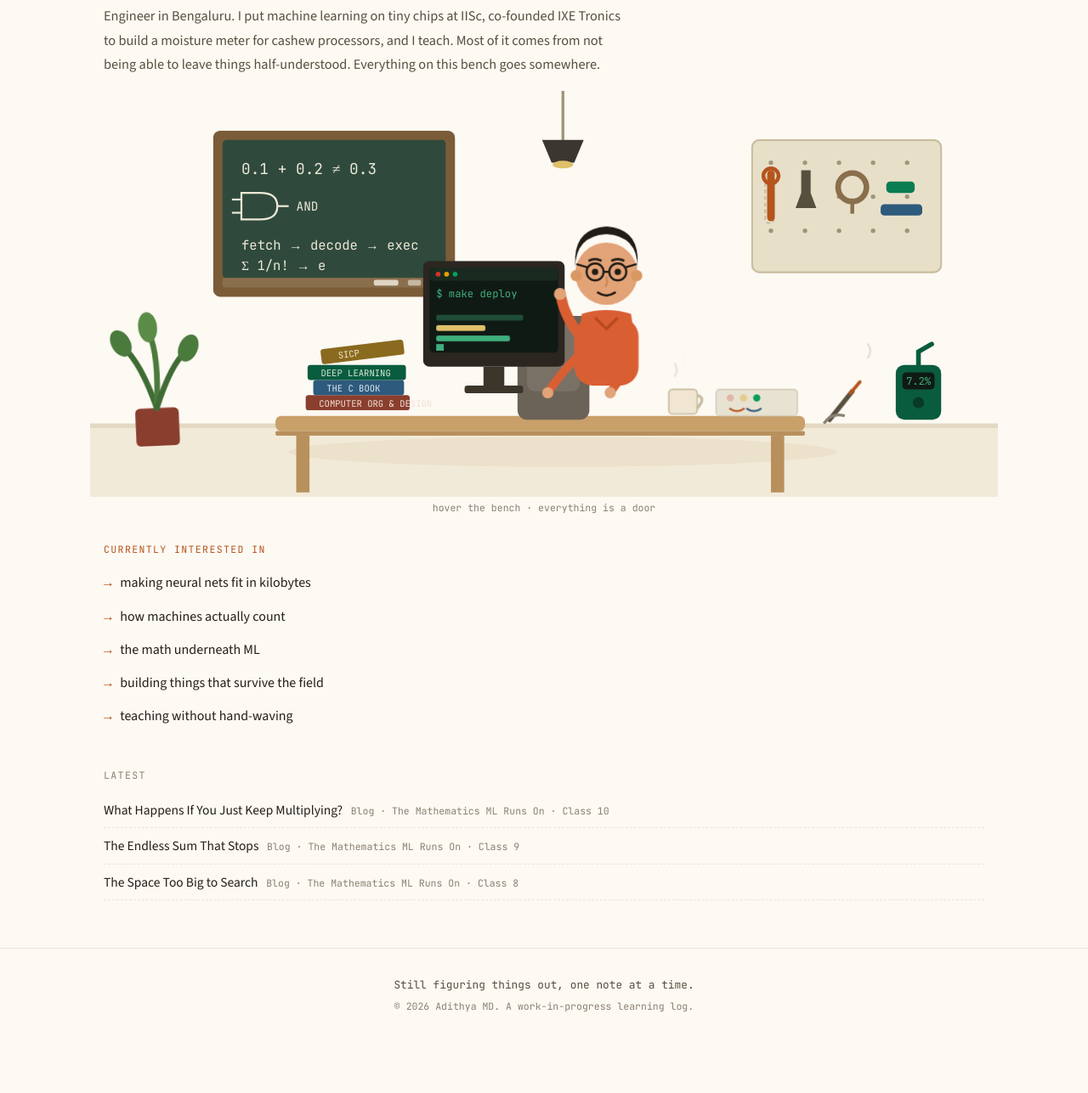
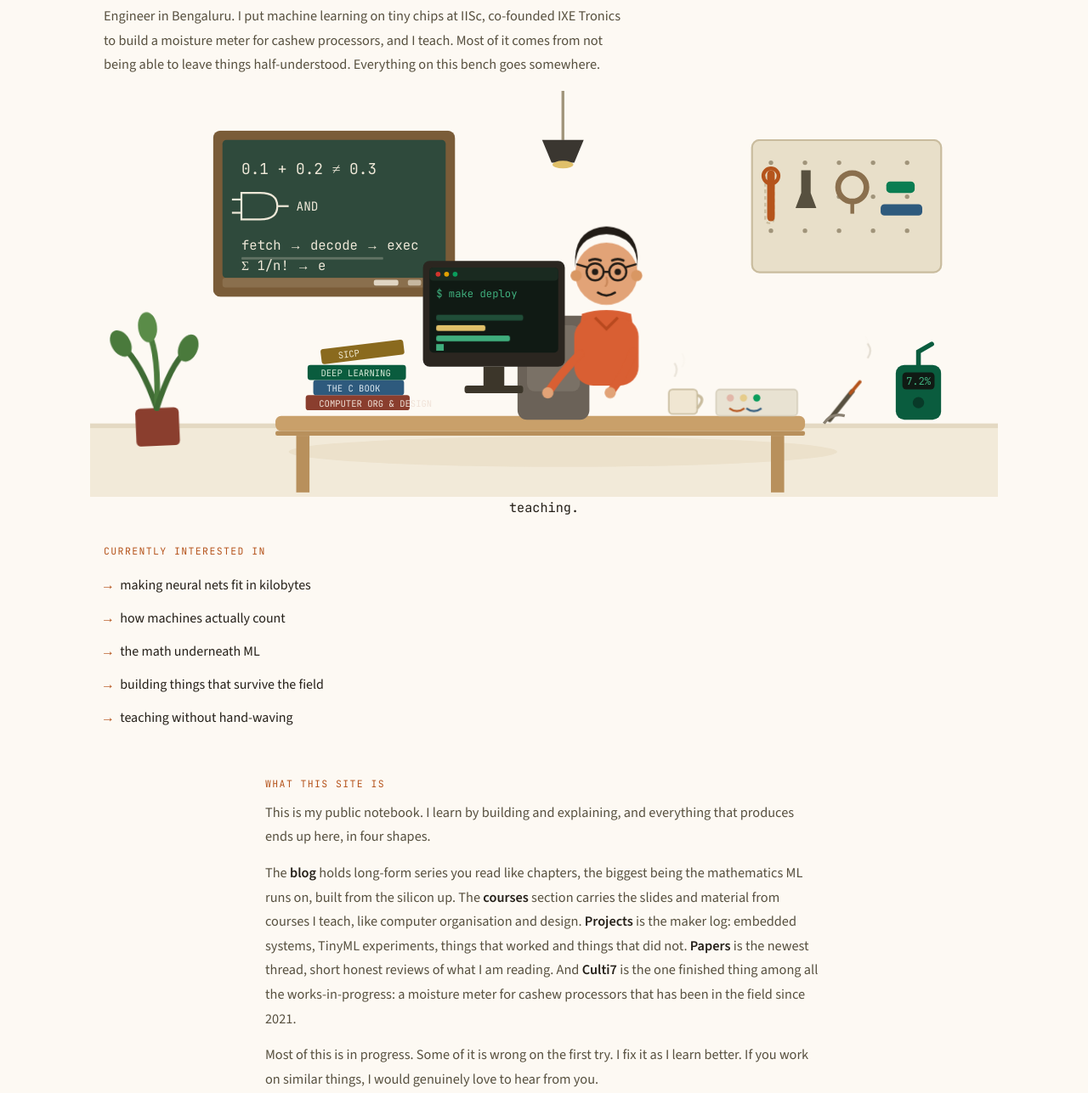
Before and after one commit to adimd/AMD_Website, an Eleventy site: page src/index.njk in a window 1280 px wide. Shown: the part 153-1440 px from the top of the page at 85% size. Before the commit the page ends 1381 px from the top, so only its background shows below. Built offline with nearby package versions, Linux system fonts and the light colour scheme; Eleventy itself is replaced by a stand-in of ours; files that its build step writes are made by us from their sources.

Commit message:
Updated Landing Page animation and Content

```diff
--- a/src/index.njk
+++ b/src/index.njk
@@ -35,8 +35,7 @@ title: Systems, silicon, chalk, and solder
     <ellipse cx="111" cy="256" rx="10" ry="15" fill="#4a7a3c" transform="rotate(26 111 256)"/>
   </g>
 
-  <a href="/courses/">
-  <g class="hot">
+  <g>
     <rect x="130" y="42" width="256" height="176" rx="8" fill="#7a5c38"/>
     <rect x="140" y="52" width="236" height="146" rx="4" fill="#2f4a3c"/>
     <text x="160" y="88" font-family="JetBrains Mono" font-size="16" fill="#eee8d8">0.1 + 0.2 &#8800; 0.3</text>
@@ -50,12 +49,11 @@ title: Systems, silicon, chalk, and solder
     <rect x="140" y="198" width="236" height="10" rx="3" fill="#8a6f4d"/>
     <rect x="300" y="200" width="26" height="6" rx="2" fill="#eee8d8" opacity="0.85"/>
     <rect x="336" y="200" width="14" height="6" rx="2" fill="#eee8d8" opacity="0.6"/>
-    <text class="lbl" x="258" y="238" text-anchor="middle" font-family="JetBrains Mono" font-size="13" fill="#b5541c">&#8594; courses</text>
+    <rect class="an-chalkline" x="160" y="176" width="150" height="2.5" rx="1" fill="#eee8d8"/>
+    <rect class="an-chalk" x="152" y="171" width="14" height="6" rx="2" fill="#ffffff"/>
   </g>
-  </a>
 
-  <a href="/projects/">
-  <g class="hot">
+  <g>
     <rect x="700" y="52" width="200" height="140" rx="8" fill="#e8dfc9" stroke="#c9bc9e" stroke-width="2"/>
     <g fill="#a0947a">
       <circle cx="720" cy="76" r="2.4"/><circle cx="756" cy="76" r="2.4"/><circle cx="792" cy="76" r="2.4"/><circle cx="828" cy="76" r="2.4"/><circle cx="864" cy="76" r="2.4"/>
@@ -70,9 +68,7 @@ title: Systems, silicon, chalk, and solder
     <path d="M806 117 L806 130" stroke="#8a6f4d" stroke-width="4"/>
     <rect x="836" y="120" width="44" height="12" rx="4" fill="#2e5a7d"/>
     <rect x="842" y="96" width="30" height="12" rx="4" fill="#0a7d52"/>
-    <text class="lbl" x="800" y="216" text-anchor="middle" font-family="JetBrains Mono" font-size="13" fill="#b5541c">&#8594; maker log</text>
   </g>
-  </a>
 
   <rect x="196" y="344" width="560" height="16" rx="6" fill="#c9a06a"/>
   <rect x="196" y="360" width="560" height="5" rx="2" fill="#b8905c"/>
@@ -82,8 +78,7 @@ title: Systems, silicon, chalk, and solder
   <rect x="452" y="238" width="76" height="110" rx="10" fill="#6b6258"/>
   <rect x="462" y="248" width="56" height="70" rx="8" fill="#7a7166"/>
 
-  <a href="/blog/">
-  <g class="hot">
+  <g>
     <rect x="228" y="322" width="110" height="16" rx="3" fill="#8a3e2e"/>
     <text x="242" y="334" font-family="JetBrains Mono" font-size="9.5" fill="#f0e2d8">COMPUTER ORG &amp; DESIGN</text>
     <rect x="236" y="306" width="96" height="16" rx="3" fill="#2e5a7d"/>
@@ -94,12 +89,9 @@ title: Systems, silicon, chalk, and solder
       <rect x="244" y="268" width="88" height="16" rx="3" fill="#8a6a1e"/>
       <text x="262" y="280" font-family="JetBrains Mono" font-size="9.5" fill="#f0e8d0">SICP</text>
     </g>
-    <text class="lbl" x="284" y="256" text-anchor="middle" font-family="JetBrains Mono" font-size="13" fill="#b5541c">&#8594; blog</text>
   </g>
-  </a>
 
-  <a href="/projects/">
-  <g class="hot">
+  <g>
     <rect x="352" y="180" width="150" height="112" rx="7" fill="#2b2620"/>
     <rect x="359" y="187" width="136" height="90" rx="4" fill="#101a14"/>
     <rect x="359" y="187" width="136" height="14" rx="4" fill="#1a2a20"/>
@@ -112,16 +104,9 @@ title: Systems, silicon, chalk, and solder
     <rect class="an-cur" x="366" y="268" width="8" height="7" fill="#3fae7d"/>
     <rect x="416" y="292" width="22" height="20" fill="#3c362a"/>
     <rect x="396" y="312" width="62" height="8" rx="3" fill="#3c362a"/>
-    <text class="lbl" x="427" y="170" text-anchor="middle" font-family="JetBrains Mono" font-size="13" fill="#b5541c">&#8594; systems &amp; code</text>
   </g>
-  </a>
 
-  <a href="/about/">
-  <g class="hot">
-    <g class="an-wave" style="transform-origin:520px 262px;">
-      <path d="M520 262 Q502 240 498 218" fill="none" stroke="#d95f33" stroke-width="11" stroke-linecap="round"/>
-      <circle cx="497" cy="215" r="6.5" fill="#e2a377"/>
-    </g>
+  <g>
     <g class="an-breathe">
       <circle cx="546" cy="196" r="33" fill="#e2a377"/>
       <circle cx="514" cy="198" r="6" fill="#d99763"/>
@@ -145,17 +130,17 @@ title: Systems, silicon, chalk, and solder
     <path d="M520 236 Q546 228 572 236 L576 262 L516 262 Z" fill="#d95f33"/>
     <rect x="512" y="240" width="68" height="72" rx="20" fill="#d95f33"/>
     <path d="M534 240 L546 252 L558 240" fill="none" stroke="#b8491f" stroke-width="3"/>
-    <g class="an-hl">
-      <path d="M518 276 Q498 296 486 314" fill="none" stroke="#d95f33" stroke-width="9" stroke-linecap="round"/>
-      <circle cx="484" cy="317" r="6" fill="#e2a377"/>
+    <g class="an-armwave" style="transform-origin:518px 274px;">
+      <g class="an-hl">
+        <path d="M518 276 Q498 296 486 314" fill="none" stroke="#d95f33" stroke-width="9" stroke-linecap="round"/>
+        <circle cx="484" cy="317" r="6" fill="#e2a377"/>
+      </g>
     </g>
     <g class="an-hr">
       <path d="M574 276 Q566 298 552 316" fill="none" stroke="#d95f33" stroke-width="9" stroke-linecap="round"/>
       <circle cx="550" cy="319" r="6" fill="#e2a377"/>
     </g>
-    <text class="lbl" x="600" y="150" text-anchor="middle" font-family="JetBrains Mono" font-size="13" fill="#b5541c">&#8594; about me</text>
   </g>
-  </a>
 
   <g>
     <rect x="612" y="316" width="30" height="26" rx="4" fill="#f0e6d2" stroke="#c9bc9e" stroke-width="1.5"/>
@@ -164,35 +149,35 @@ title: Systems, silicon, chalk, and solder
     <path class="an-st2" d="M630 310 q4 -7 0 -13" fill="none" stroke="#b5aa92" stroke-width="2" stroke-linecap="round"/>
   </g>
 
-  <a href="/projects/">
-  <g class="hot">
+  <g>
     <rect x="662" y="316" width="86" height="28" rx="4" fill="#e8e2d2" stroke="#c9c0aa" stroke-width="1"/>
     <circle class="an-led1" cx="677" cy="325" r="3.8" fill="#d0342c"/>
     <circle class="an-led2" cx="691" cy="325" r="3.8" fill="#e0a000"/>
     <circle class="an-led3" cx="705" cy="325" r="3.8" fill="#0a9d5c"/>
     <path d="M676 336 q8 6 16 0" fill="none" stroke="#b5541c" stroke-width="2"/>
     <path d="M694 336 q8 6 16 0" fill="none" stroke="#2e5a7d" stroke-width="2"/>
-    <path d="M782 348 L806 318" stroke="#57503f" stroke-width="5" stroke-linecap="round"/>
-    <path d="M804 320 L814 308" stroke="#b5541c" stroke-width="3.5" stroke-linecap="round"/>
+    <g class="an-wrench" style="transform-origin:782px 348px;">
+      <path d="M782 348 L806 318" stroke="#57503f" stroke-width="5" stroke-linecap="round"/>
+      <path d="M804 320 L814 308" stroke="#b5541c" stroke-width="3.5" stroke-linecap="round"/>
+    </g>
     <path class="an-sm1" d="M814 304 q5 -7 0 -14" fill="none" stroke="#a0947a" stroke-width="2" stroke-linecap="round"/>
     <path class="an-sm2" d="M819 300 q5 -7 0 -14" fill="none" stroke="#a0947a" stroke-width="2" stroke-linecap="round"/>
     <path d="M776 352 q8 -12 22 -8" fill="none" stroke="#8a8172" stroke-width="3"/>
-    <text class="lbl" x="742" y="300" text-anchor="middle" font-family="JetBrains Mono" font-size="13" fill="#b5541c">&#8594; projects</text>
   </g>
-  </a>
 
-  <a href="/culti7/">
-  <g class="hot">
+  <g>
     <rect x="852" y="290" width="48" height="58" rx="9" fill="#0a5c3e"/>
     <rect x="859" y="298" width="34" height="18" rx="4" fill="#101a14"/>
     <text x="876" y="311" text-anchor="middle" font-family="JetBrains Mono" font-size="11" fill="#3fae7d">7.2%</text>
     <circle cx="876" cy="330" r="6" fill="#083a28"/>
     <path d="M876 290 L876 276 L890 268" stroke="#0a5c3e" stroke-width="5" fill="none" stroke-linecap="round"/>
-    <text class="lbl" x="876" y="374" text-anchor="middle" font-family="JetBrains Mono" font-size="13" fill="#b5541c">&#8594; culti7</text>
   </g>
-  </a>
 </svg>
-<p class="scene-hint">hover the bench &middot; everything is a door</p>
+<p class="scene-caption">
+  <span class="an-cap1">teaching.</span>
+  <span class="an-cap2">building.</span>
+  <span class="an-cap3">writing.</span>
+</p>
 </div>
 
 <section class="interests">
@@ -206,9 +191,26 @@ title: Systems, silicon, chalk, and solder
   </ul>
 </section>
 
-<section class="latest">
-  <p class="label">Latest</p>
-  {% for item in latest %}
-    <a href="{{ item.url }}">{{ item.title }}<span class="meta">{{ item.type }} &middot; {{ item.date }}</span></a>
-  {% endfor %}
+<section class="about-site">
+  <p class="label">What this site is</p>
+  <p>
+    This is my public notebook. I learn by building and explaining, and
+    everything that produces ends up here, in four shapes.
+  </p>
+  <p>
+    The <strong>blog</strong> holds long-form series you read like chapters, the
+    biggest being the mathematics ML runs on, built from the silicon up. The
+    <strong>courses</strong> section carries the slides and material from courses
+    I teach, like computer organisation and design. <strong>Projects</strong> is
+    the maker log: embedded systems, TinyML experiments, things that worked and
+    things that did not. <strong>Papers</strong> is the newest thread, short
+    honest reviews of what I am reading. And <strong>Culti7</strong> is the one
+    finished thing among all the works-in-progress: a moisture meter for cashew
+    processors that has been in the field since 2021.
+  </p>
+  <p>
+    Most of this is in progress. Some of it is wrong on the first try. I fix it
+    as I learn better. If you work on similar things, I would genuinely love to
+    hear from you.
+  </p>
 </section>
--- a/src/theme.css
+++ b/src/theme.css
@@ -111,10 +111,20 @@ a:hover { color: #8f3f12; }
   padding: 0.2rem 0 0;
 }
 
-.hot { cursor: pointer; transition: transform 0.25s ease; }
-.hot:hover { transform: translateY(-5px); }
-.hot .lbl { opacity: 0; transition: opacity 0.2s ease; }
-.hot:hover .lbl { opacity: 1; }
+.scene-caption {
+  text-align: center;
+  font-family: var(--mono);
+  font-size: 0.95rem;
+  color: var(--ink);
+  height: 1.6rem;
+  position: relative;
+}
+.scene-caption span {
+  position: absolute;
+  left: 0;
+  right: 0;
+  opacity: 0;
+}
 
 @media (prefers-reduced-motion: no-preference) {
   @keyframes blink { 0%, 93%, 100% { transform: scaleY(1); } 95% { transform: scaleY(0.05); } }
@@ -124,7 +134,6 @@ a:hover { color: #8f3f12; }
   @keyframes tline { 0% { opacity: 0; } 6% { opacity: 1; } 72% { opacity: 1; } 80%, 100% { opacity: 0; } }
   @keyframes cursorb { 0%, 49% { opacity: 1; } 50%, 100% { opacity: 0; } }
   @keyframes led { 0%, 45%, 100% { opacity: 0.25; } 50%, 60% { opacity: 1; } }
-  @keyframes wave { 0%, 87%, 100% { transform: rotate(0deg); } 91% { transform: rotate(-46deg); } 94% { transform: rotate(-28deg); } 97% { transform: rotate(-46deg); } }
   @keyframes smoke { 0% { transform: translate(0, 0); opacity: 0.5; } 60% { opacity: 0.25; } 100% { transform: translate(6px, -30px); opacity: 0; } }
   @keyframes steam { 0% { transform: translate(0, 0); opacity: 0.45; } 100% { transform: translate(-4px, -20px); opacity: 0; } }
   @keyframes sway { 0%, 100% { transform: rotate(-2.5deg); } 50% { transform: rotate(2.5deg); } }
@@ -140,12 +149,25 @@ a:hover { color: #8f3f12; }
   .an-led1 { animation: led 2.4s infinite; }
   .an-led2 { animation: led 2.4s infinite 0.6s; }
   .an-led3 { animation: led 2.4s infinite 1.2s; }
-  .an-wave { animation: wave 10s ease-in-out infinite; }
   .an-sm1 { animation: smoke 2.6s ease-out infinite; }
   .an-sm2 { animation: smoke 2.6s ease-out infinite 1.3s; }
   .an-st1 { animation: steam 2.2s ease-out infinite; }
   .an-st2 { animation: steam 2.2s ease-out infinite 1.1s; }
   .an-sway { animation: sway 5s ease-in-out infinite; transform-origin: bottom center; }
+  @keyframes chalkdraw { 0% { transform: scaleX(0); opacity: 1; } 22% { transform: scaleX(1); opacity: 1; } 30%, 100% { transform: scaleX(1); opacity: 0; } }
+  @keyframes chalkmove { 0% { transform: translateX(0); opacity: 1; } 22% { transform: translateX(150px); opacity: 1; } 26%, 100% { opacity: 0; } }
+  @keyframes wrenchwork { 0%, 33%, 66%, 100% { transform: rotate(0deg); } 40% { transform: rotate(-14deg); } 48% { transform: rotate(8deg); } 56% { transform: rotate(-14deg); } }
+  @keyframes cap1 { 0%, 30% { opacity: 1; } 33%, 97% { opacity: 0; } 100% { opacity: 1; } }
+  @keyframes cap2 { 0%, 30% { opacity: 0; } 36%, 63% { opacity: 1; } 66%, 100% { opacity: 0; } }
+  @keyframes cap3 { 0%, 63% { opacity: 0; } 69%, 97% { opacity: 1; } 100% { opacity: 0; } }
+  @keyframes armwave { 0%, 84%, 100% { transform: rotate(0deg); } 88% { transform: rotate(-52deg); } 92% { transform: rotate(-36deg); } 96% { transform: rotate(-52deg); } }
+  .an-chalkline { animation: chalkdraw 18s linear infinite; transform-origin: left center; }
+  .an-chalk { animation: chalkmove 18s linear infinite; }
+  .an-wrench { animation: wrenchwork 18s ease-in-out infinite; }
+  .an-cap1 { animation: cap1 18s infinite; }
+  .an-cap2 { animation: cap2 18s infinite; }
+  .an-cap3 { animation: cap3 18s infinite; }
+  .an-armwave { animation: armwave 12s ease-in-out infinite; }
 }
 
 /* ── INTERESTS ── */
@@ -174,34 +196,22 @@ a:hover { color: #8f3f12; }
   color: var(--accent);
 }
 
-/* ── LATEST ── */
-.latest {
-  max-width: 1100px;
+/* ── WHAT THIS SITE IS ── */
+.about-site {
+  max-width: 720px;
   margin: 0 auto;
-  padding: 0 2rem 3.5rem;
+  padding: 0.5rem 2rem 3.5rem;
 }
-.latest .label {
+.about-site .label {
   font-family: var(--mono);
   font-size: 0.72rem;
   text-transform: uppercase;
   letter-spacing: 0.12em;
-  color: var(--muted);
+  color: var(--accent);
   margin-bottom: 0.6rem;
 }
-.latest a {
-  display: block;
-  padding: 0.45rem 0;
-  border-bottom: 1px dashed var(--border);
-  font-size: 0.97rem;
-  color: var(--ink);
-}
-.latest a:hover { color: var(--accent); }
-.latest .meta {
-  font-family: var(--mono);
-  font-size: 0.72rem;
-  color: var(--muted);
-  margin-left: 0.6rem;
-}
+.about-site p { margin-bottom: 0.9rem; font-size: 1.02rem; }
+.about-site strong { color: var(--ink); font-weight: 600; }
 
 /* ── FOOTER ── */
 .site-footer {
```
